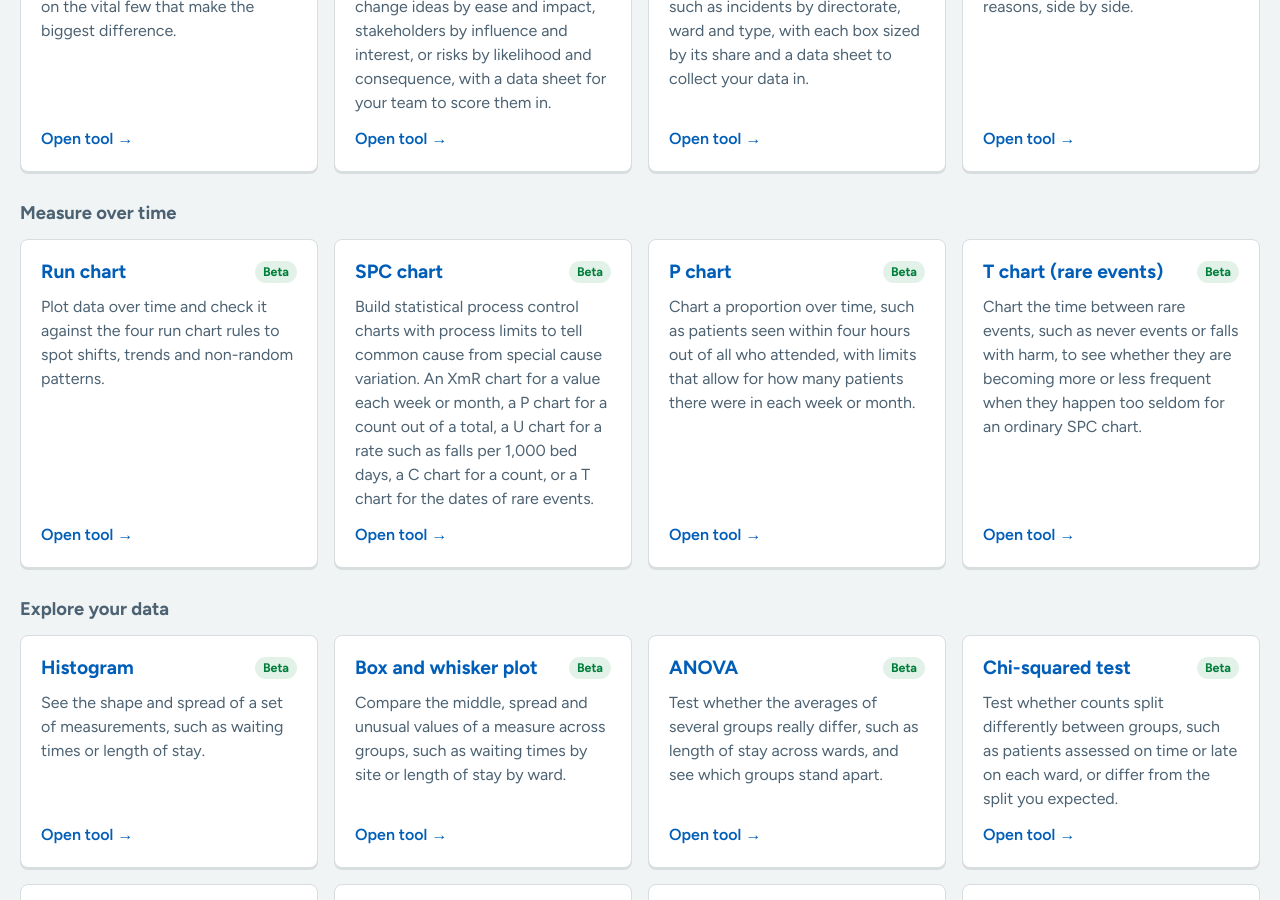
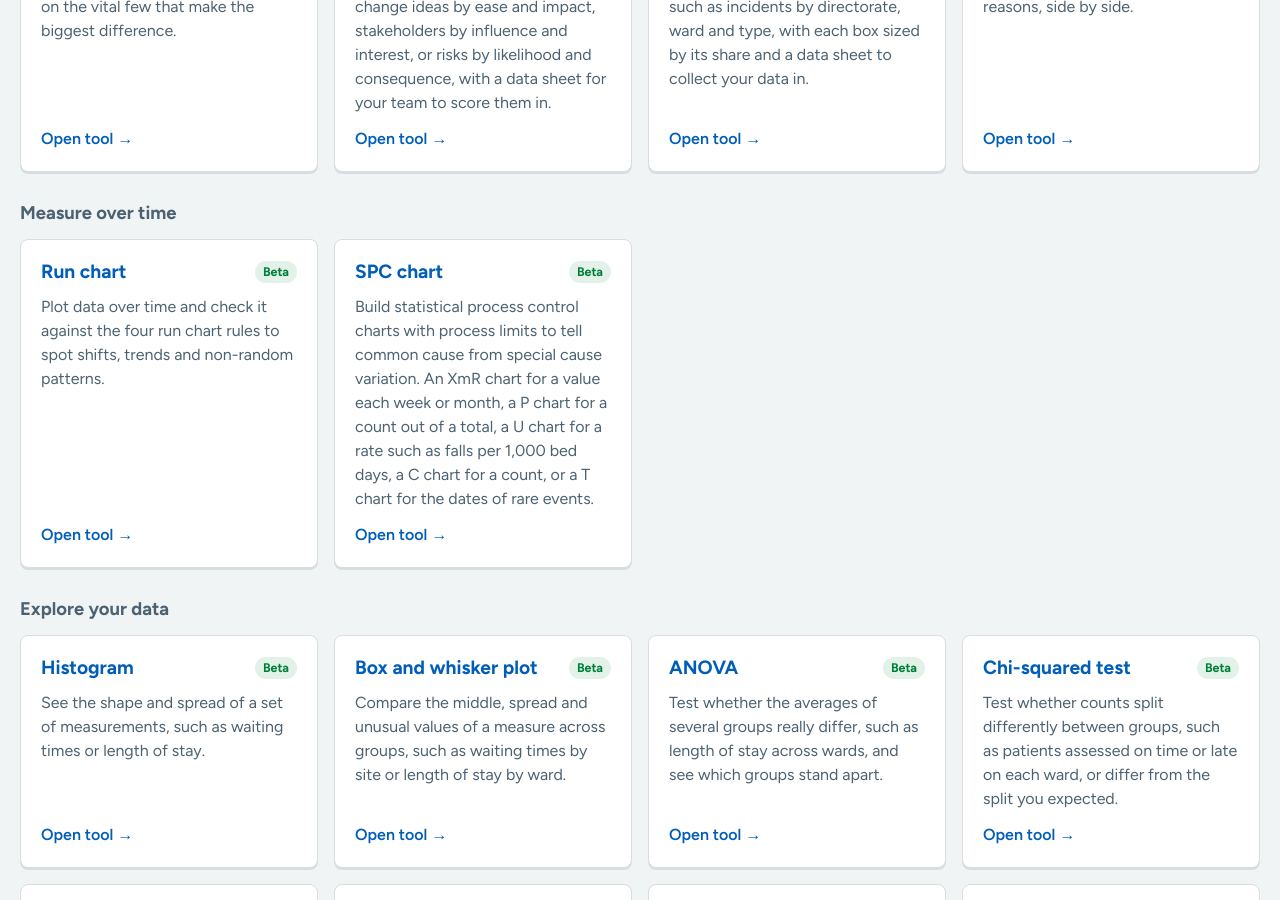
Before and after one commit to PerrinShanks-Cogito/IntegratedQiTools, a Jekyll site: the page built from index.html, in a window 1280 px wide and 900 px high, scrolled down 751 px. Built offline with Jekyll 4.4.1, drawn with Linux system fonts in a browser that asks for light colours.

Commit message:
Take the separate P and T charts off the landing page and menu
Both are now chart types in the SPC chart tool, which the landing page and
menu already list. Their old addresses still redirect there.

Co-Authored-By: Claude Opus 5.5 <noreply@anthropic.com>
Claude-Session: https://claude.ai/code/session_01H61PsVrMteGsvFcjouhpbh

```diff
--- a/_data/tools.yml
+++ b/_data/tools.yml
@@ -53,18 +53,6 @@
   status: Beta
   group: Measure over time
   description: Build statistical process control charts with process limits to tell common cause from special cause variation. An XmR chart for a value each week or month, a P chart for a count out of a total, a U chart for a rate such as falls per 1,000 bed days, a C chart for a count, or a T chart for the dates of rare events.
-
-- id: p_chart
-  name: P chart
-  status: Beta
-  group: Measure over time
-  description: Chart a proportion over time, such as patients seen within four hours out of all who attended, with limits that allow for how many patients there were in each week or month.
-
-- id: t_chart
-  name: T chart (rare events)
-  status: Beta
-  group: Measure over time
-  description: Chart the time between rare events, such as never events or falls with harm, to see whether they are becoming more or less frequent when they happen too seldom for an ordinary SPC chart.
 
 - id: histogram
   name: Histogram
```
